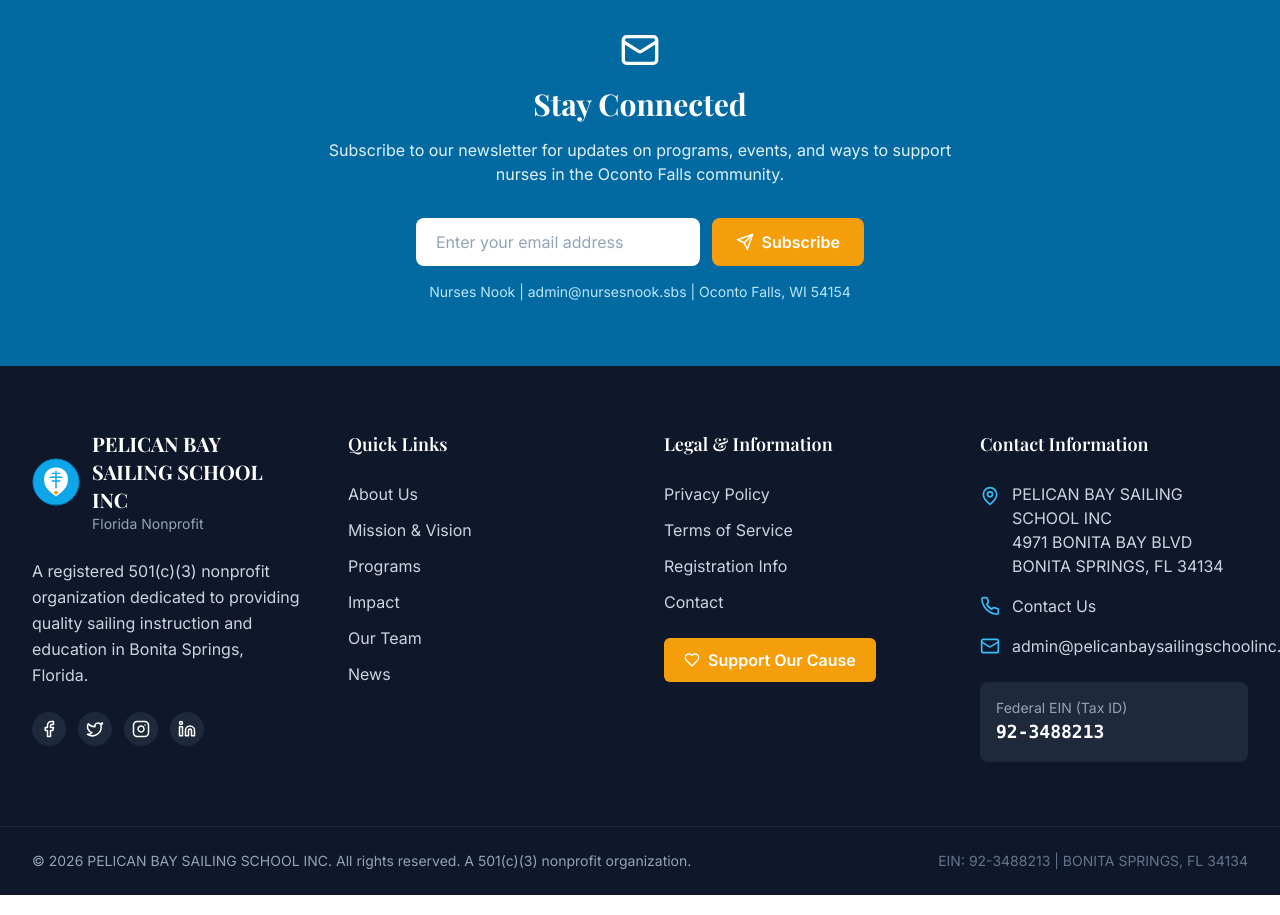
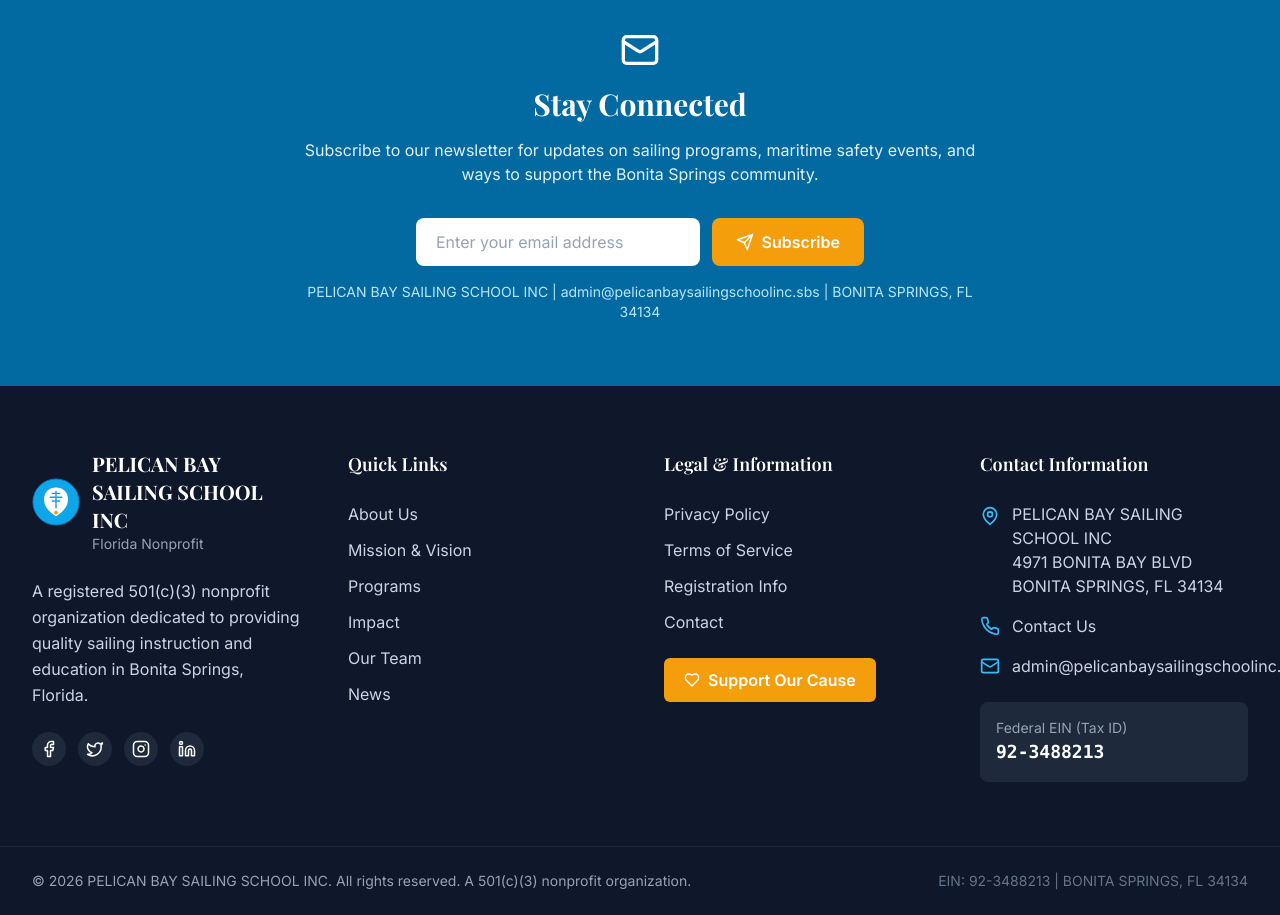
Before and after one commit to irmafiguero199/nurses-nook, a React (Vite) app in the folder nurses-nook-website/: page / in a window 1280 px wide. Shown: the part 3880-4795 px from the top of the page. Built offline with nearby package versions, Linux system fonts and the light colour scheme.

Commit message:
Update newsletter content and contact information

```diff
--- a/nurses-nook-website/src/components/Newsletter.jsx
+++ b/nurses-nook-website/src/components/Newsletter.jsx
@@ -21,8 +21,8 @@ function Newsletter() {
           <Mail className="mx-auto text-white mb-4" size={40} />
           <h2 className="text-3xl font-bold text-white mb-4">Stay Connected</h2>
           <p className="text-primary-100 mb-8">
-            Subscribe to our newsletter for updates on programs, events, and ways to support
-            nurses in the Oconto Falls community.
+            Subscribe to our newsletter for updates on sailing programs, maritime safety events, and ways to support
+            the Bonita Springs community.
           </p>
 
           {submitted ? (
@@ -51,7 +51,7 @@ function Newsletter() {
           )}
 
           <p className="text-primary-200 text-sm mt-4">
-            Nurses Nook | admin@nursesnook.sbs | Oconto Falls, WI 54154
+            PELICAN BAY SAILING SCHOOL INC | admin@pelicanbaysailingschoolinc.sbs | BONITA SPRINGS, FL 34134
           </p>
         </div>
       </div>
```
